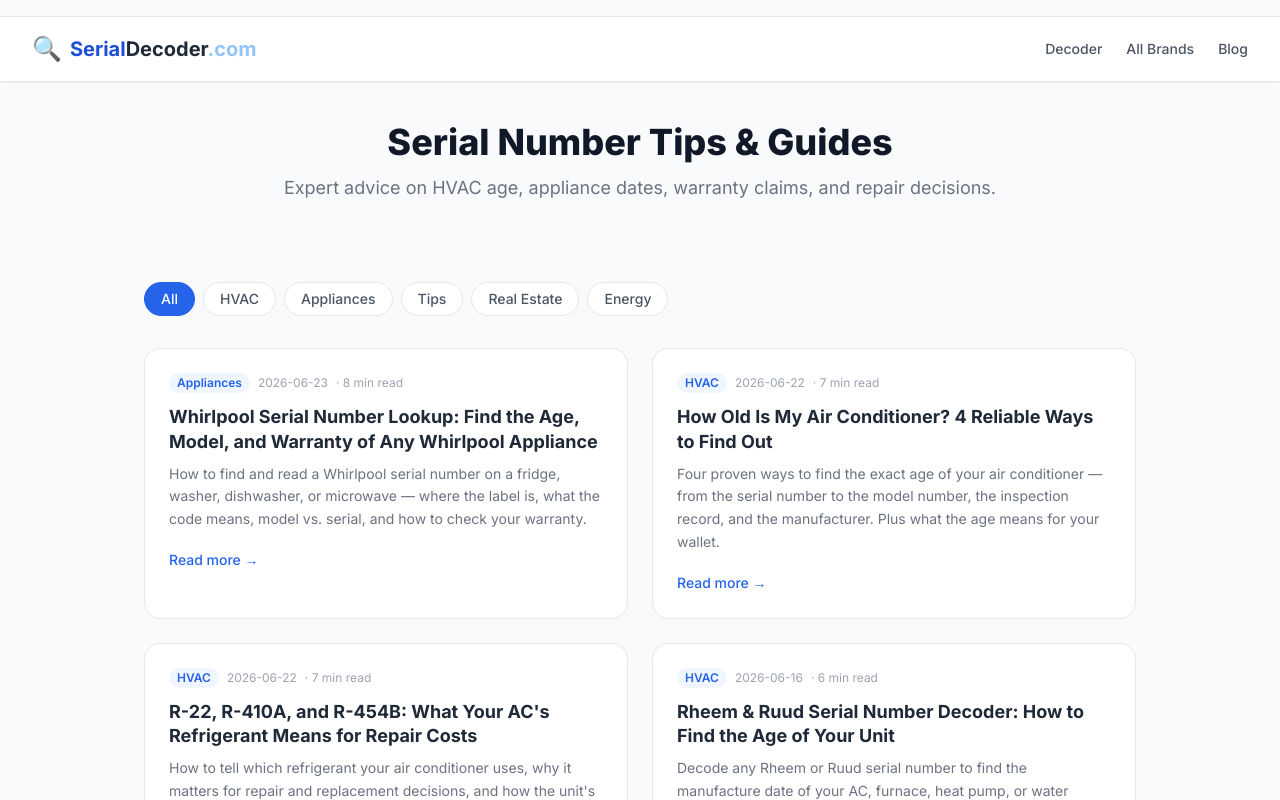
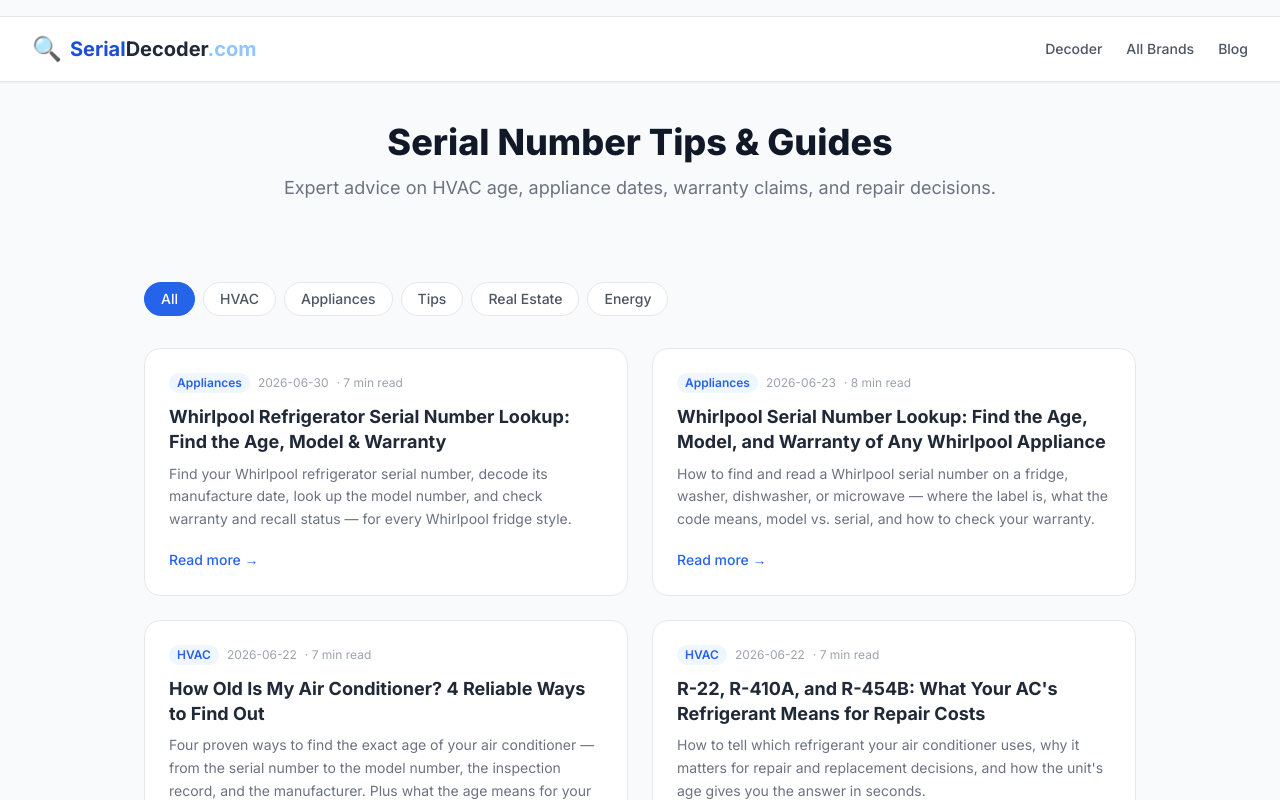
Before and after one commit to LordNorm495/serial-decoder-site, a Next.js app: page /blog in a window 1280 px wide. Shown: the top 800 px of the page. Built offline with nearby package versions, Linux system fonts and the light colour scheme.

Commit message:
Add Whirlpool refrigerator post to blog index

```diff
--- a/app/blog/page.tsx
+++ b/app/blog/page.tsx
@@ -8,6 +8,14 @@ export const metadata: Metadata = {
 }
 
 const posts = [
+  {
+    slug: 'whirlpool-refrigerator-serial-number',
+    title: 'Whirlpool Refrigerator Serial Number Lookup: Find the Age, Model & Warranty',
+    excerpt: 'Find your Whirlpool refrigerator serial number, decode its manufacture date, look up the model number, and check warranty and recall status — for every Whirlpool fridge style.',
+    category: 'Appliances',
+    date: '2026-06-30',
+    readTime: '7 min',
+  },
   {
     slug: 'whirlpool-serial-number-lookup',
     title: 'Whirlpool Serial Number Lookup: Find the Age, Model, and Warranty of Any Whirlpool Appliance',
```
